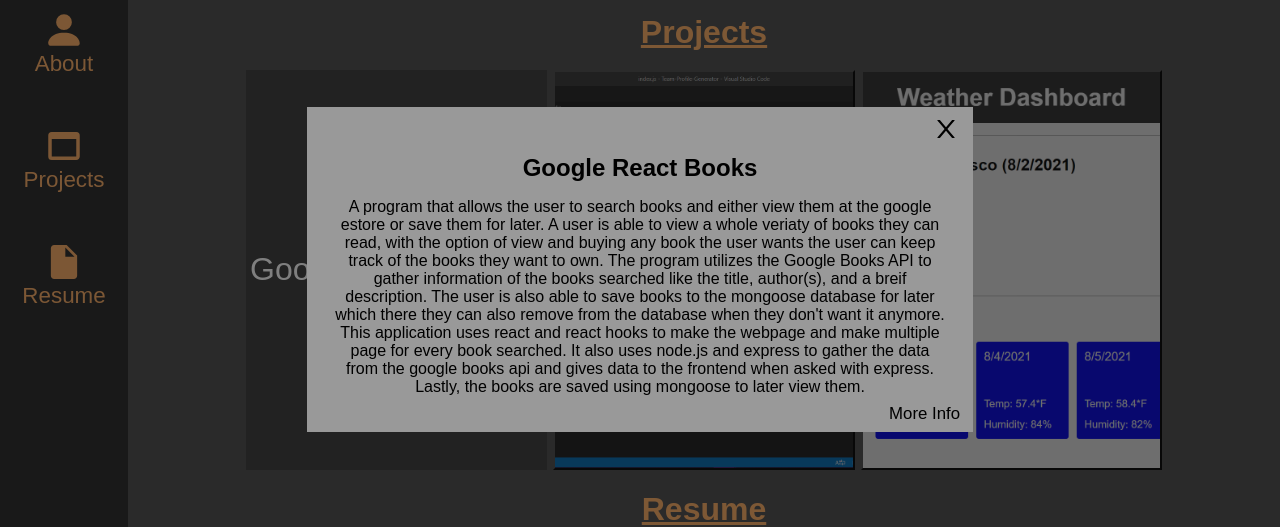
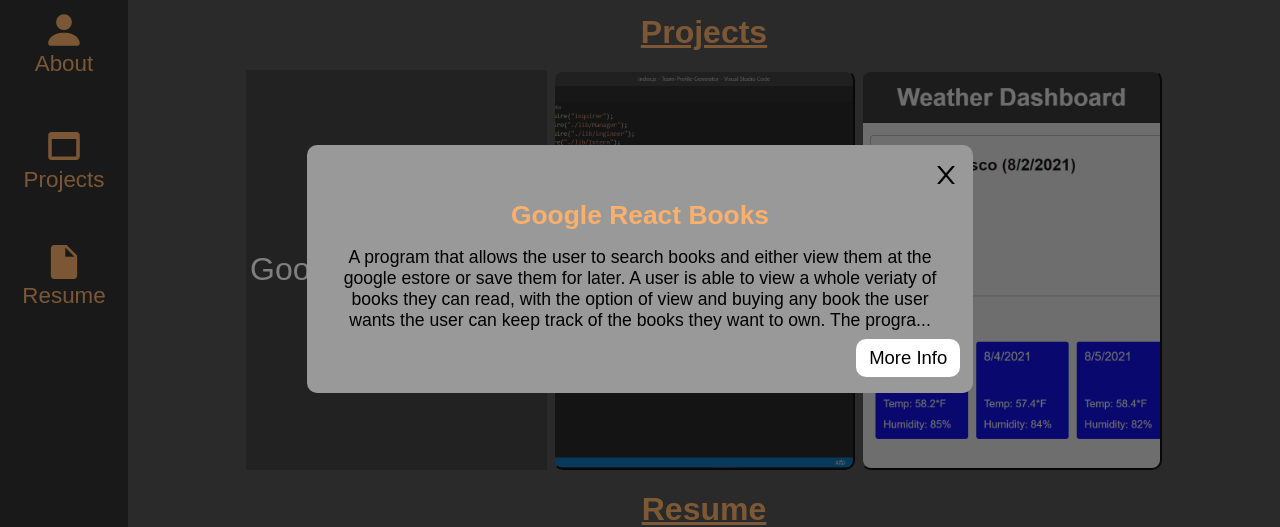
Before and after one commit to JoseJ55/react-protfolio-v3, a React (Create React App) app: page / in a window 1280 px wide. Both pictures are taken after a click on the button 396 px from the left and 1645 px from the top of the page. Shown: the part 1376-1903 px from the top of the page. Built offline with nearby package versions, Linux system fonts and the light colour scheme.

Commit message:
made small visual changes to projects section

```diff
--- a/src/components/ProjectCard/style.css
+++ b/src/components/ProjectCard/style.css
@@ -38,6 +38,7 @@
     background-position: center;
     /* background-size: auto; */
     opacity: .8;
+    border-radius: 10px;
 }
 
 .projectTitle {
--- a/src/components/ProjectPopUp/ProjectPopUp.js
+++ b/src/components/ProjectPopUp/ProjectPopUp.js
@@ -28,7 +28,7 @@
 
                 <h2>{title}</h2>
                 {/* change desc to a sorter version so it can fit on screen better. */}
-                <p>{desc}</p>
+                <p>{desc.substr(0,300) + "..."}</p>
 
                 <button type="button" value="full" id="popUpMore" onClick={() => changeToProject(title)}>More Info</button>
             </animated.div>
--- a/src/components/ProjectPopUp/style.css
+++ b/src/components/ProjectPopUp/style.css
@@ -15,8 +15,10 @@
     display: flex;
     flex-direction: column;
     background-color: #999;
-    padding: 1vh 1vw;
+    border-radius: 10px;
+    padding: 2vh 1vw;
     width: 50%;
+    font-size: 1.1rem;
 }
 
 #popUpExit{
@@ -35,6 +37,7 @@
 #popUpArea h2 {
     padding: 1vh 0;
     cursor: auto;
+    color: var(--secondary-color);
 }
 
 #popUpArea p {
@@ -44,15 +47,22 @@
 
 #popUpMore {
     font-size: 105%;
-    background-color: transparent;
+    background-color: white;
+    padding: 1vh 1vw;
     border: none;
     width: fit-content;
     margin-left: auto;
     cursor: pointer;
+    border-radius: 10px;
 }
 
 #popUpMore:hover {
-    color: var(--secondary-color)
+    box-shadow: 0px 0px 10px 3px rgba(250, 176, 107, .9);
+    background-color: var(--secondary-color);
+    color: white;
+    /* transform: scale(1.1); */
+
+
 }
 
 @media only screen and (max-width: 1100px){
```
